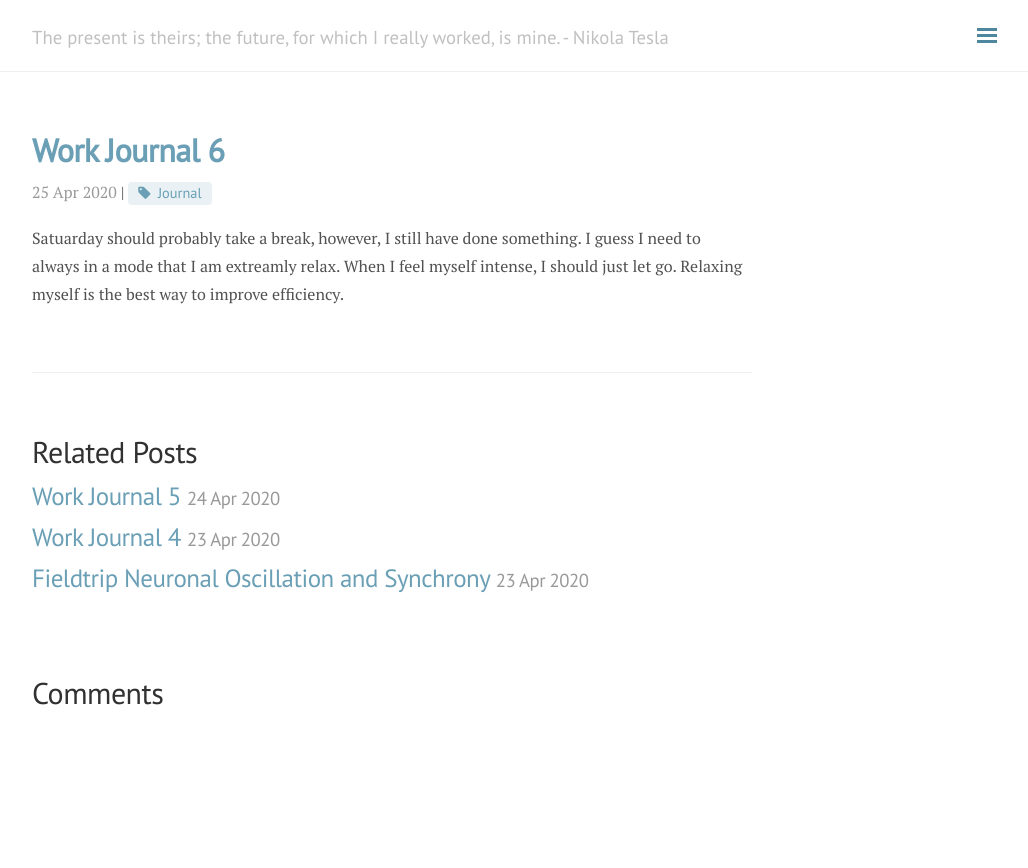
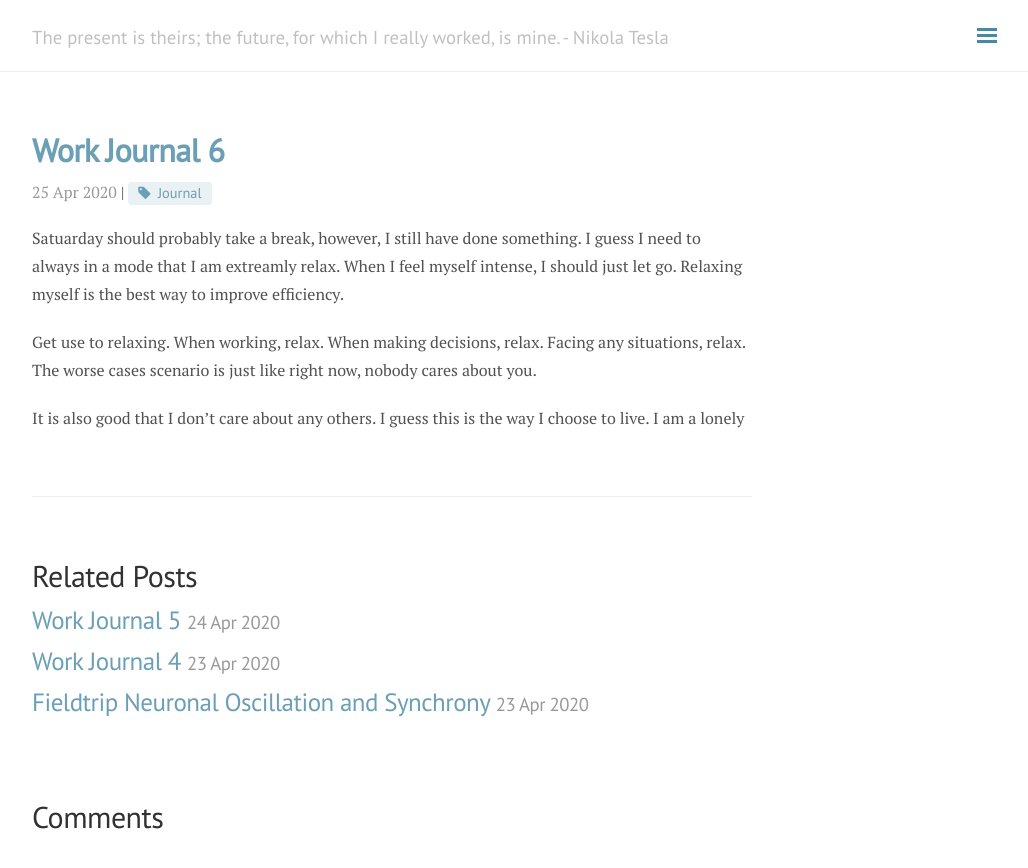
Before and after one commit to andylikescodes/andylikescodes.github.io, a Jekyll site: the page built from _posts/2020-04-25-Work-Journal-6.md, in a window 1280 px wide. Shown: the top 868 px of the page, without its empty margins (248-1276 px from the left). Built offline with Jekyll 4.4.1, drawn with Linux system fonts in a browser that asks for light colours; nearby versions of some CDN libraries; comment, search, counter and statistics services are not loaded.

Commit message:
_posts/2020-04-25-Work-Journal-6.md updated from https://stackedit.io/

```diff
--- a/_posts/2020-04-25-Work-Journal-6.md
+++ b/_posts/2020-04-25-Work-Journal-6.md
@@ -6,6 +6,10 @@ category: Work Journal
 ---
 
 Satuarday should probably take a break, however, I still have done something. I guess I need to always in a mode that I am extreamly relax. When I feel myself intense, I should just let go. Relaxing myself is the best way to improve efficiency.
+
+Get use to relaxing. When working, relax. When making decisions, relax. Facing any situations, relax. The worse cases scenario is just like right now, nobody cares about you.
+
+It is also good that I don't care about any others. I guess this is the way I choose to live. I am a lonely
 <!--stackedit_data:
-eyJoaXN0b3J5IjpbLTE4NDgzNTY2NTBdfQ==
+eyJoaXN0b3J5IjpbLTYzMzMxNjE2Nl19
 -->
```
